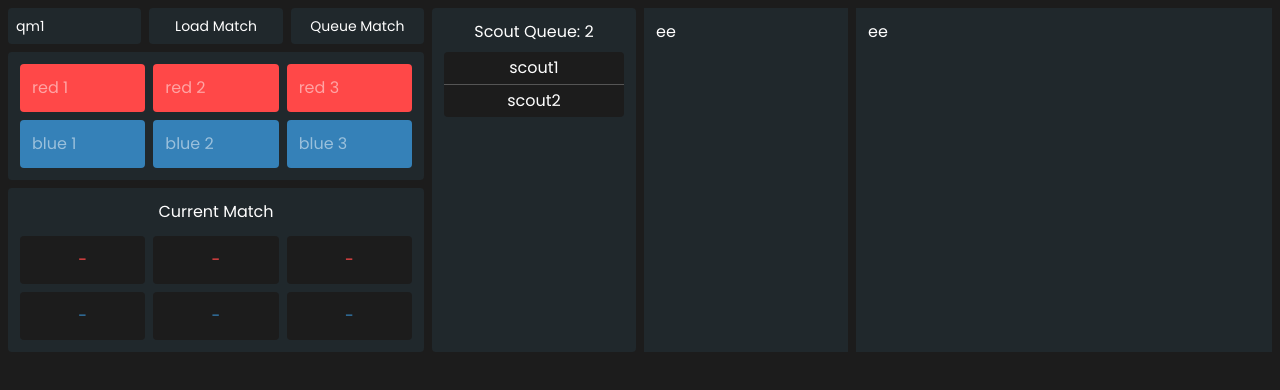
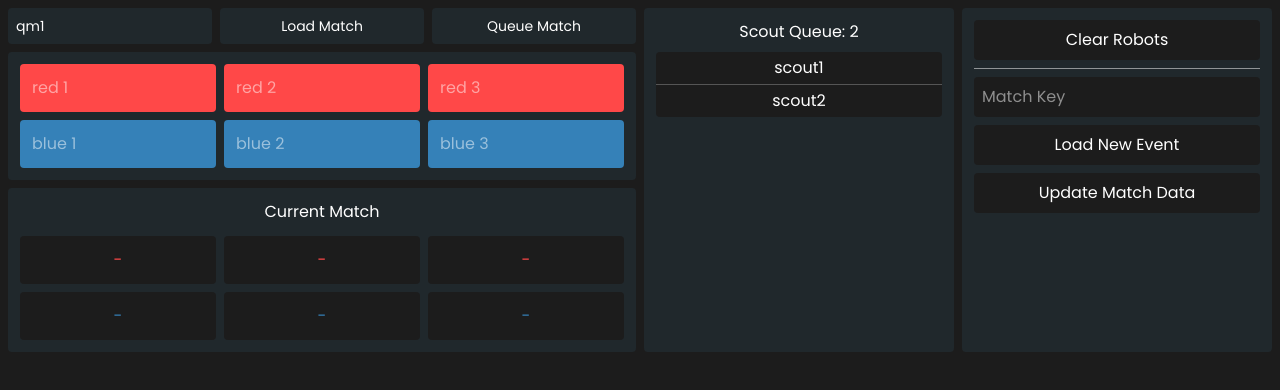
Before and after one commit to flamingchickens1540/StackedChickens, a SvelteKit app: page /admin in a window 1280 px wide. Shown: the top 390 px of the page. Built offline with nearby package versions, Linux system fonts and the light colour scheme.

Commit message:
feat: admin frontend basically done

```diff
--- a/src/app.css
+++ b/src/app.css
@@ -7,7 +7,11 @@
 }
 
 button {
-	@apply hover:scale-107 active:text-xanthous
+	@apply hover:scale-105 active:text-xanthous
+}
+
+input {
+	@apply focus:outline-2 focus:outline-xanthous hover:outline-1 hover:outline-crayola-orange
 }
 
 @layer base {
--- a/src/routes/admin/+page.svelte
+++ b/src/routes/admin/+page.svelte
@@ -16,16 +16,33 @@
     let matchKey: string = $state('qm1')
     let scoutQueue: string[] = $state(['scout1', 'scout2'])
 
+    function queueMatch() {
+        if (nextMatch.filter((robot) => robot.teamKey == '').length == 0) {
+            currentMatch = nextMatch;
+            nextMatch = emptyMatch();
+        } else {
+            console.log("Make sure robts are filled in.")
+            console.log(nextMatch.filter((robot) => robot.teamKey == '' ).length)
+        }
+    }
+
     function loadMatch() {}
 
-    function queueMatch() {}
+    function clearRobots() {
+        currentMatch = emptyMatch();
+    }
 
     function removeScout(i: number) {
         scoutQueue.splice(i, 1)
     }
+
+    function loadEvent() {}
+
+    function updateData() {}
 </script>
 
-<div class="grid grid-cols-6 grid-flow-col gap-2 p-2">
+
+<div class="grid grid-cols-4 grid-flow-col gap-2 p-2">
     <!--mathces and stuff-->
     <div class="col-span-2">
 
@@ -42,8 +59,8 @@
 
         <div class="bg-gunmetal p-3 rounded text-center">
             <div class="grid grid-cols-3 grid-rows-2 gap-2">
-                {#each currentMatch as {teamKey, color}, i}
-                    <input class="bg-eerie-black rounded p-3 {color == 'red' ? "bg-imperial-red" : "bg-steel-blue"}" placeholder={color+" "+(i%3+1)}>
+                {#each currentMatch as {color}, i}
+                    <input bind:value={nextMatch[i].teamKey} class="bg-eerie-black rounded p-3 {color == 'red' ? "bg-imperial-red" : "bg-steel-blue"}" placeholder={color+" "+(i%3+1)}>
                 {/each}
             </div>
         </div>
@@ -76,10 +93,21 @@
             {/each}
         </div>
     </div>
+    <!--buttons-->
+    <div class="col-span-1 bg-gunmetal p-3 text-center rounded">
+        <button class="bg-eerie-black p-2 rounded text-center w-full" onclick={clearRobots}>
+            Clear Robots
+        </button>
+        <hr class="my-2 opacity-50">
+        <input placeholder="Match Key" class="bg-eerie-black rounded p-2 w-full">
 
-    <!--buttons-->
-    <div class="col-span-1 bg-gunmetal p-3">ee</div>
+        <button class="bg-eerie-black p-2 rounded text-center w-full mt-2" onclick={loadEvent}>
+            Load New Event
+        </button>
 
-    <!--schedule?-->
-    <div class="col-span-2 bg-gunmetal p-3">ee</div>
+        <button class="bg-eerie-black p-2 rounded text-center w-full mt-2" onclick={updateData}>
+            Update Match Data
+        </button>
+    </div>
+
 </div>
```
